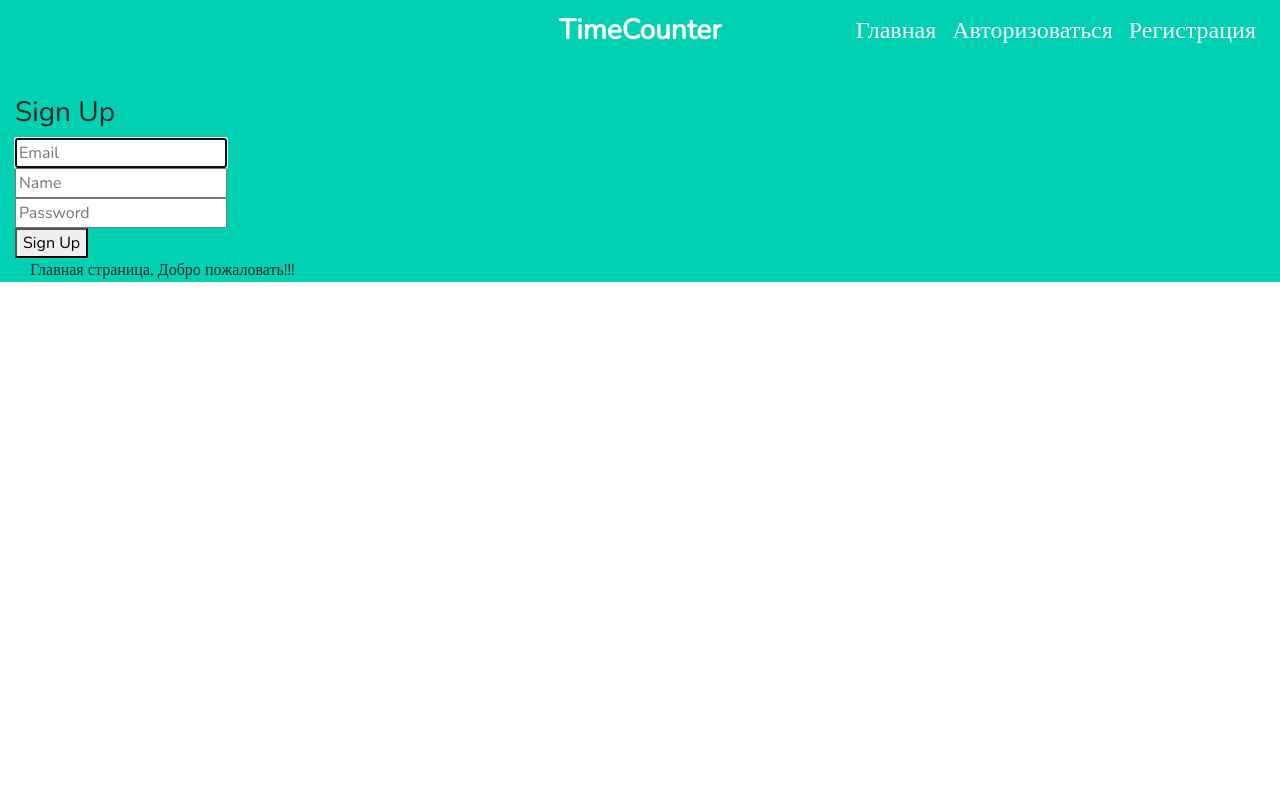
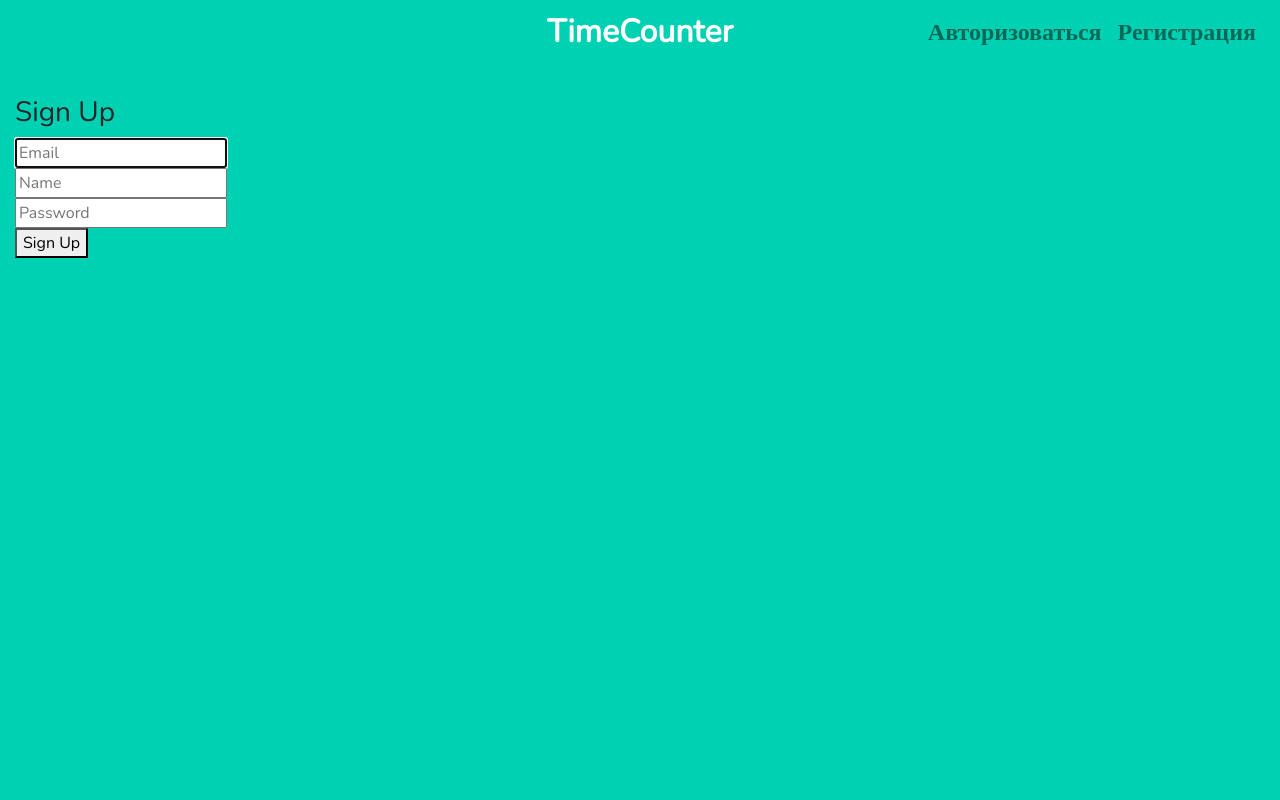
Before and after one commit to artsun/TimeCounter, a Python web app: template templates/signup.html in a window 1280 px wide. Run offline with Jinja, Linux system fonts and the light colour scheme; the template is opened without the code that fills it, so the values that code supplies are empty; some libraries are stand-ins or nearby versions.

Commit message:
Update base.html

```diff
--- a/templates/base.html
+++ b/templates/base.html
@@ -2,91 +2,76 @@
 <html lang="en">
 <head>
     <meta charset="UTF-8">
-    <title>Title</title>
+    <title>TC | {%block title%}{%endblock%}</title>
     <link rel="stylesheet" href="https://stackpath.bootstrapcdn.com/bootstrap/4.5.0/css/bootstrap.min.css" integrity="sha384-9aIt2nRpC12Uk9gS9baDl411NQApFmC26EwAOH8WgZl5MYYxFfc+NcPb1dKGj7Sk" crossorigin="anonymous">
     <link rel="stylesheet" type="text/css" href="http://fonts.googleapis.com/css?family=Nunito">
+    <link rel="stylesheet" href="/css/clock.css" />
+    <script src="/js/clock.js"></script>
+    <script src="/js/event-handlers.js"></script>
+    <script src="/js/vanilla-calendar.js"></script>
 
   <style>
 
-      button.cast {background: #3273DC; }
-      div.cast { background: #00D1B2; }
-      nav.cast { background: #00D1B2; }
+      .cast { background: #00D1B2; }
       body { font-family: 'Nunito';}
-      h4 {color: #FAFAFA;}
 
+      div.clock-dyn {
+        position: absolute;
+        top: 50%;
+        left: 50%;
+        transform: translateX(-50%) translateY(-50%);
+        color: #FFFFFF;
+          font-size: 78px;
+          font-weight: bold;
+        letter-spacing: 12px;
+      }
   </style>
+
 </head>
-<body>
-<div class="row" >
-<nav class="navbar navbar-expand-md navbar-dark fixed-top cast">
+<body class="cast">
+<nav class="navbar navbar-light navbar-expand-md fixed-top">
     <div class="navbar-collapse collapse w-100 order-1 order-md-0 dual-collapse2">
         <ul class="navbar-nav mr-auto">
-            {% if current_user.is_authenticated %}
-            <li class="nav-item">
-                <a class="nav-link" href="#"><h4>Статистика <b>{{cuser.name}}</b></h4></a>
-            </li>
-            {% endif %}
+            {% block navLeft %}{% endblock %}
         </ul>
     </div>
     <div class="mx-auto order-0">
-        <a class="navbar-brand mx-auto" href="#"><h3><b>TimeCounter</b></h3></a>
-        <button class="navbar-toggler" type="button" data-toggle="collapse" data-target=".dual-collapse2">
-            <span class="navbar-toggler-icon"></span>
-        </button>
+        <a class="navbar-brand mx-auto text-white" href="{{ url_for('common.main_page') }}"><h2><b>TimeCounter</b></h2></a>
     </div>
     <div class="navbar-collapse collapse w-100 order-3 dual-collapse2">
         <ul class="navbar-nav ml-auto">
-            <li class="nav-item">
-                <a class="nav-link" href="{{ url_for('common.main_page') }}"><h4>Главная</h4></a>
-            </li>
             {% if current_user.is_authenticated %}
             <li class="nav-item">
-                <a class="nav-link" href="{{ url_for('common.profile_page') }}"><h4>Профиль</h4></a>
+                <a class="nav-link" href="{{ url_for('common.profile_page') }}"><h4><b>Профиль</b></h4></a>
             </li>
             {% endif %}
             {% if not current_user.is_authenticated %}
             <li class="nav-item">
-                <a class="nav-link" href="{{ url_for('auth.login_page') }}"><h4>Авторизоваться</h4></a>
+                <a class="nav-link" href="{{ url_for('auth.login_page') }}"><h4><b>Авторизоваться</b></h4></a>
             </li>
             <li class="nav-item">
-                <a class="nav-link" href="{{ url_for('auth.signup_page') }}"><h4>Регистрация</h4></a>
+                <a class="nav-link" href="{{ url_for('auth.signup_page') }}"><h4><b>Регистрация</b></h4></a>
             </li>
             {% endif %}
             {% if current_user.is_authenticated %}
             <li class="nav-item">
-                <a class="nav-link" href="{{ url_for('auth.logout_page') }}"><h4>Выход</h4></a>
+                <a class="nav-link" href="{{ url_for('auth.logout_page') }}"><h4><b>Выход</b></h4></a>
             </li>
             {% endif %}
         </ul>
     </div>
 </nav>
-</div>
-<div class="container-fluid mt-5 pt-5 cast">
 
+
+<div class="container-fluid mt-5 pt-5">
 
 {% block content %} {% endblock %}
 
-    {% if current_user.is_authenticated %}
-        <div class="row">
-            {% block show %} {% endblock %}
-        </div>
-    <div class="row mt-5 mb-5"></div>
-        <div class="row">
-            {%block bar%} {% endblock %}
-        </div>
-    <div class="row mt-5 mb-5"></div>
-        <div class="row">
-            {% block control %} {% endblock %}
-        </div>
-    {%endif%}
 
-    {% if not current_user.is_authenticated %}
-    <div class="col-11">
-        <a>Главная страница, Добро пожаловать!!!</a>
-    </div>
-    {%endif%}
 
 </div>
+{% block scripts %}{% endblock %}
+
 <script src="https://code.jquery.com/jquery-3.5.1.slim.min.js" integrity="sha384-DfXdz2htPH0lsSSs5nCTpuj/zy4C+OGpamoFVy38MVBnE+IbbVYUew+OrCXaRkfj" crossorigin="anonymous"></script>
 <script src="https://cdn.jsdelivr.net/npm/popper.js@1.16.0/dist/umd/popper.min.js" integrity="sha384-Q6E9RHvbIyZFJoft+2mJbHaEWldlvI9IOYy5n3zV9zzTtmI3UksdQRVvoxMfooAo" crossorigin="anonymous"></script>
 <script src="https://stackpath.bootstrapcdn.com/bootstrap/4.5.0/js/bootstrap.min.js" integrity="sha384-OgVRvuATP1z7JjHLkuOU7Xw704+h835Lr+6QL9UvYjZE3Ipu6Tp75j7Bh/kR0JKI" crossorigin="anonymous"></script>
```
